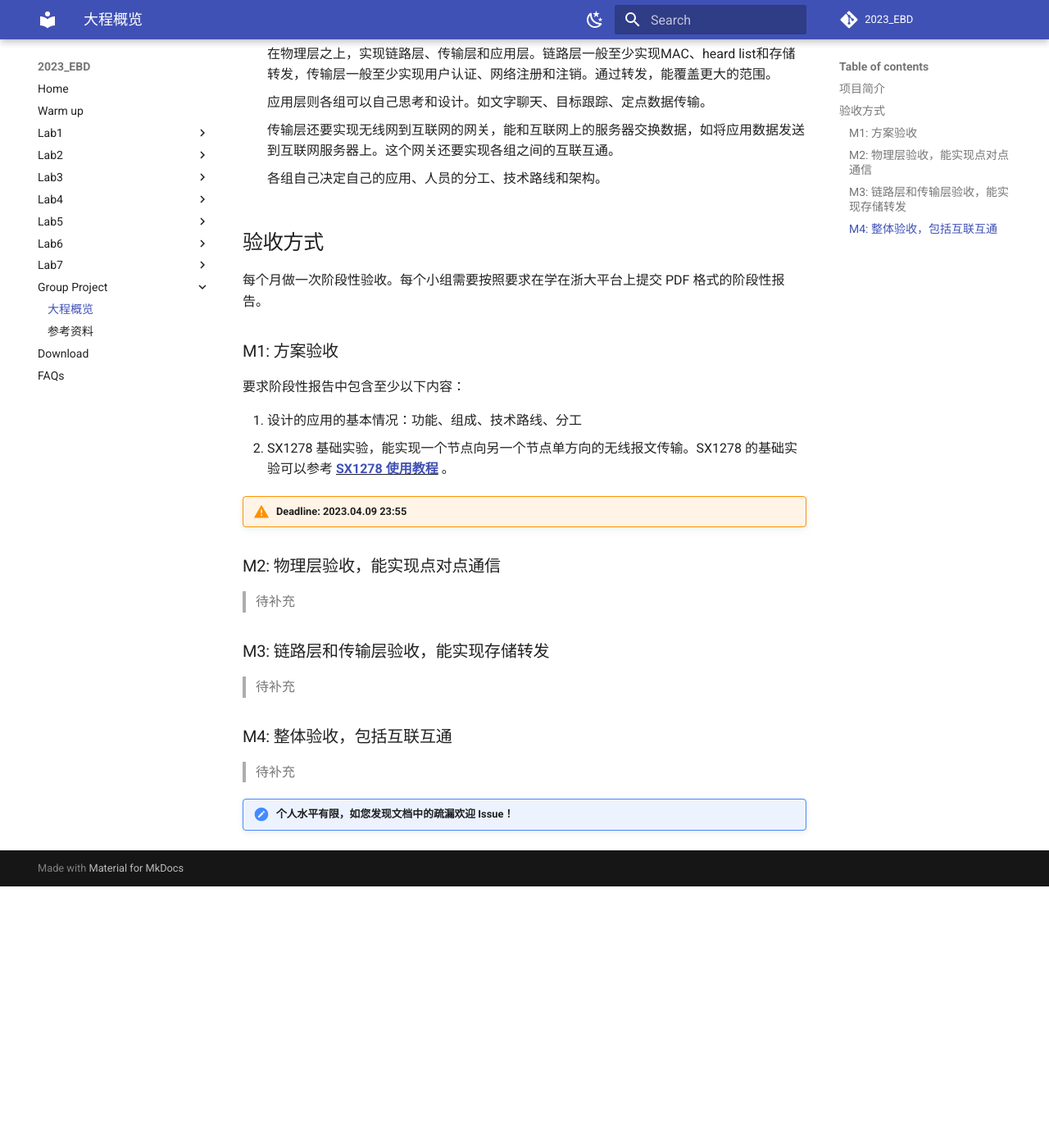
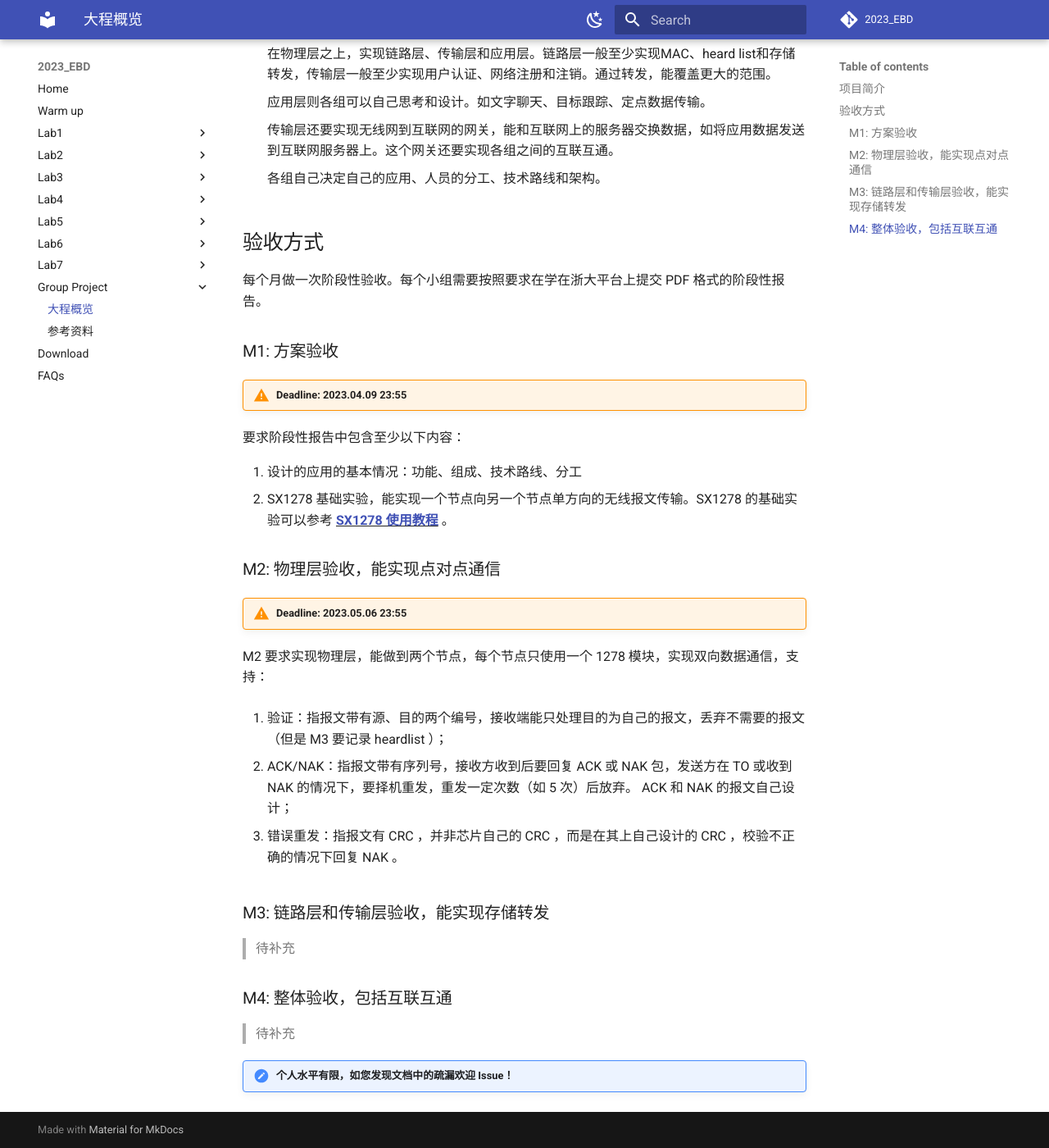
Before and after one commit to zjuerDFL/2023_EBD, an MkDocs documentation site: the page built from docs/docs/project/project.md, in a window 1280 px wide and 1400 px high, scrolled down 421 px. Shown: the whole window at 82% size. Built offline with MkDocs 1.6.1 and Material for MkDocs 9.7.7, drawn with Linux system fonts in a browser that asks for light colours; comment, search, counter and statistics services are not loaded; before the commit the page ends 1502 px from its top, so only the background shows below that.

Commit message:
增加M2要求

```diff
--- a/docs/docs/project/project.md
+++ b/docs/docs/project/project.md
@@ -30,16 +30,24 @@
 
 ### M1: 方案验收
 
+!!! warning "Deadline: 2023.04.09 23:55"
+
 要求阶段性报告中包含至少以下内容：
 
 1. 设计的应用的基本情况：功能、组成、技术路线、分工
 2. SX1278 基础实验，能实现一个节点向另一个节点单方向的无线报文传输。SX1278 的基础实验可以参考 **<u>[SX1278 使用教程](./reference.md#sx1278-使用教程)</u>** 。
 
-!!! warning "Deadline: 2023.04.09 23:55"
-
 ### M2: 物理层验收，能实现点对点通信
 
-> 待补充
+!!! warning "Deadline: 2023.05.06 23:55"
+
+M2 要求实现物理层，能做到两个节点，每个节点只使用一个 1278 模块，实现双向数据通信，支持：
+
+1. 验证：指报文带有源、目的两个编号，接收端能只处理目的为自己的报文，丢弃不需要的报文（但是 M3 要记录 heardlist ）；
+
+2. ACK/NAK：指报文带有序列号，接收方收到后要回复 ACK 或 NAK 包，发送方在 TO 或收到 NAK 的情况下，要择机重发，重发一定次数（如 5 次）后放弃。 ACK 和 NAK 的报文自己设计；
+
+3. 错误重发：指报文有 CRC ，并非芯片自己的 CRC ，而是在其上自己设计的 CRC ，校验不正确的情况下回复 NAK 。
 
 ### M3: 链路层和传输层验收，能实现存储转发
 
```
